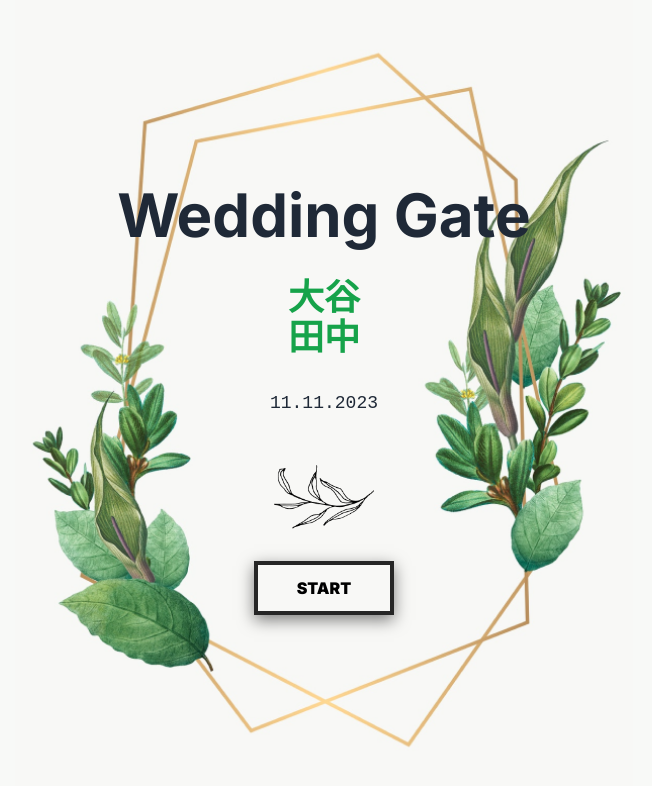
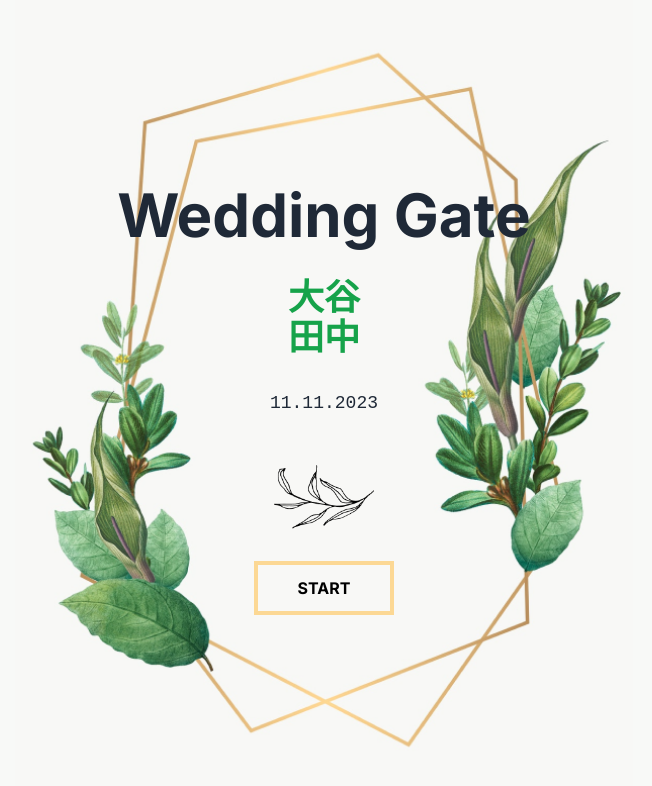
Before and after one commit to soratenchan/wedding-frontend, a Next.js app in the folder src/: page /account/landing in a window 1280 px wide. In both pictures the pointer is over the link "START". Shown: the top 786 px of the page, without its empty margins (316-968 px from the left). Built offline with nearby package versions, Linux system fonts and the light colour scheme.

Commit message:
global CSS更新

```diff
--- a/src/src/app/globals.css
+++ b/src/src/app/globals.css
@@ -13,7 +13,7 @@
   margin: 0 5px;
   background: transparent;
   text-transform: uppercase;
-  font-weight: 900;
+  font-weight: 700;
   transition: box-shadow 0.5s linear;
 }
 
@@ -44,18 +44,18 @@
 }
 
 .custom-box:hover {
-  box-shadow: 0 5px 15px rgba(0, 0, 0, 0.5);
+  box-shadow: none;
 }
 
 .custom-box:hover::before {
-  border-color: #262626;
+  border-color: #fcd894;
   height: 100%;
   transform: translateX(0);
   transition: .3s transform linear, .3s height linear .3s;
 }
 
 .custom-box:hover::after {
-  border-color: #262626;
+  border-color: #fcd894;
   height: 100%;
   transform: translateX(0);
   transition: .3s transform linear, .3s height linear .5s;
```
